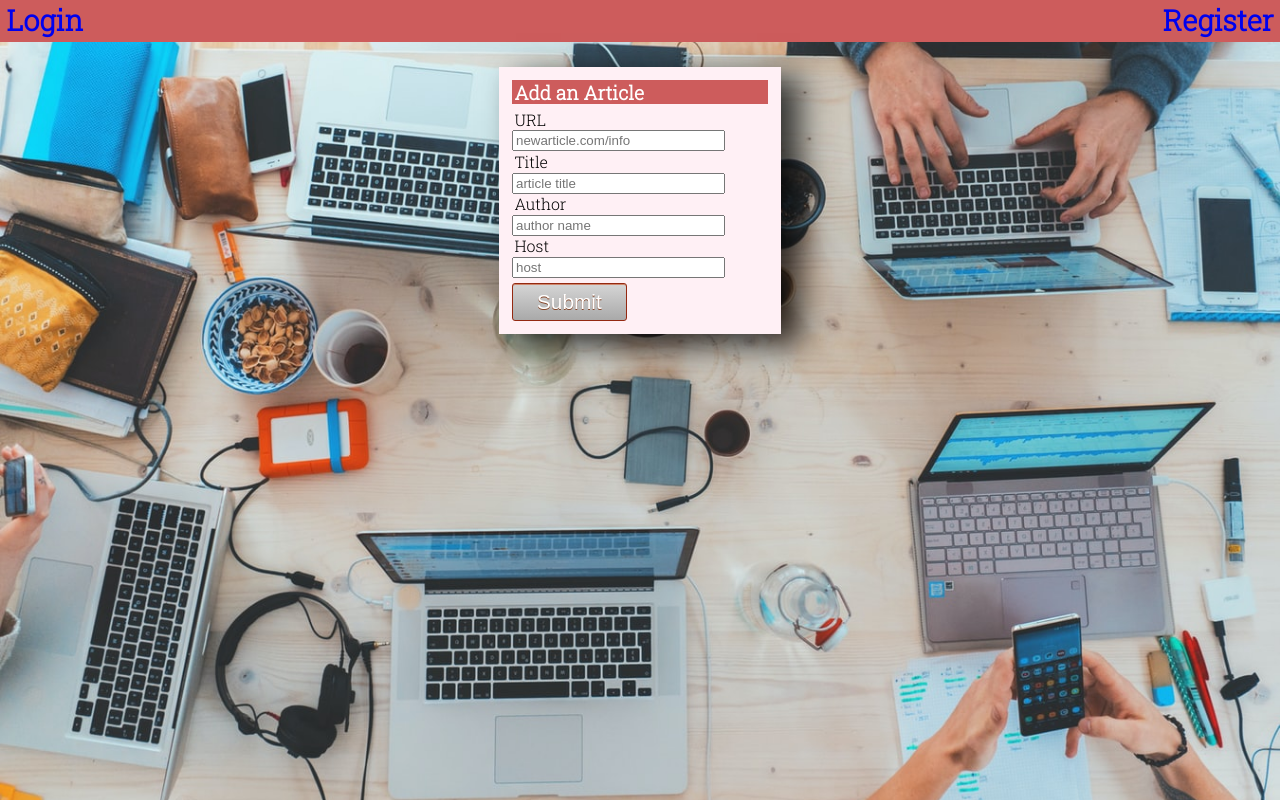
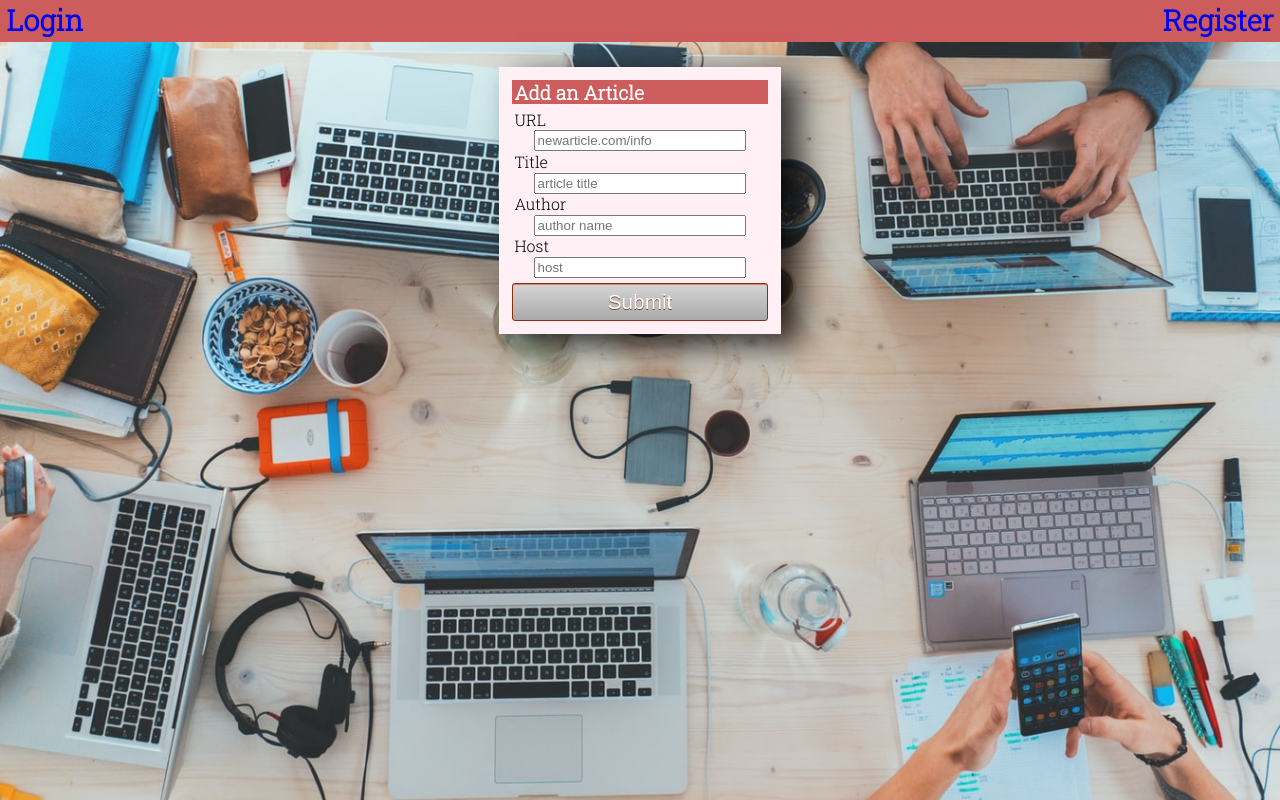
Before and after one commit to BW-Pintereach2-7-27-20/front-end, a React (Create React App) app in the folder pintereach/: page /board/1/new-article in a window 1280 px wide. Built offline with nearby package versions, Linux system fonts and the light colour scheme.

Commit message:
fix alignment on masonry

```diff
--- a/pintereach/src/App.css
+++ b/pintereach/src/App.css
@@ -142,11 +142,6 @@ body {
 }
 
 
-.App {
-	width: 100%;
-	margin: 0 auto;
-}
-
 .my-masonry-grid {
 	display: -webkit-box;
 	/* Not needed if autoprefixing */
@@ -154,8 +149,7 @@ body {
 	/* Not needed if autoprefixing */
 	display: flex;
 	/* gutter size offset */
-	width: 80%;
-	margin: 50px auto -30px auto;
+	margin-left: -30px;
 }
 
 .my-masonry-grid_column {
--- a/pintereach/src/components/NewArticle.js
+++ b/pintereach/src/components/NewArticle.js
@@ -36,9 +36,9 @@ const NewArticle = (props) => {
 
   return (
     <div>
-      <AddForm className='articleForm'>
+      <AddForm className='articleForm' onSubmit={onSubmit}>
         <h3>Add an Article</h3>
-        <form onSubmit={onSubmit} className='articleForm'>
+
         <label htmlFor='url'>
           <h4>URL</h4>
         </label>
@@ -81,7 +81,6 @@ const NewArticle = (props) => {
         />
 
         <Button disabled={disabled}>Submit</Button>
-        </form>
       </AddForm>
     </div>
   );
```
Lines whose indentation alone changed are shown as unchanged.
